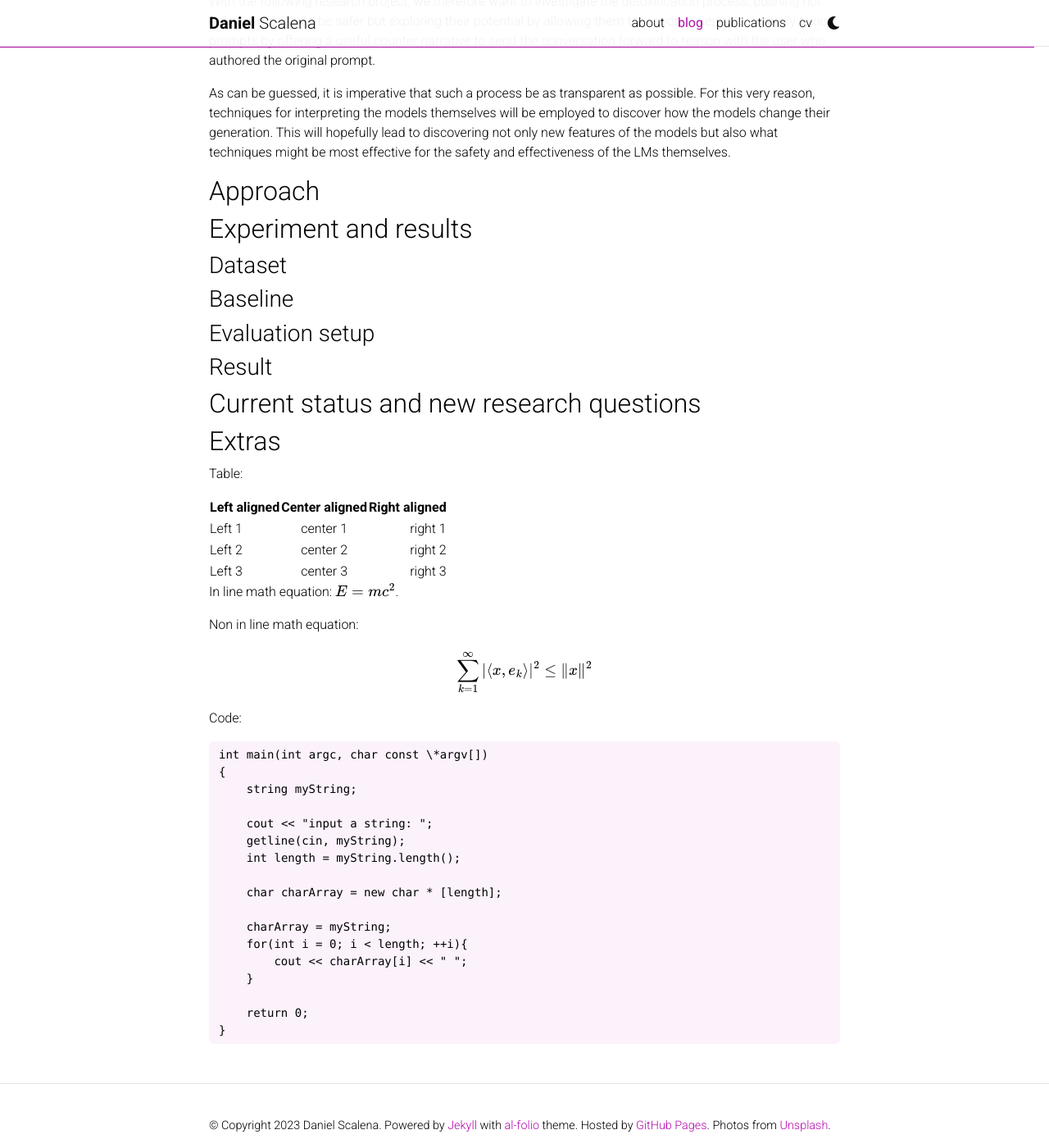
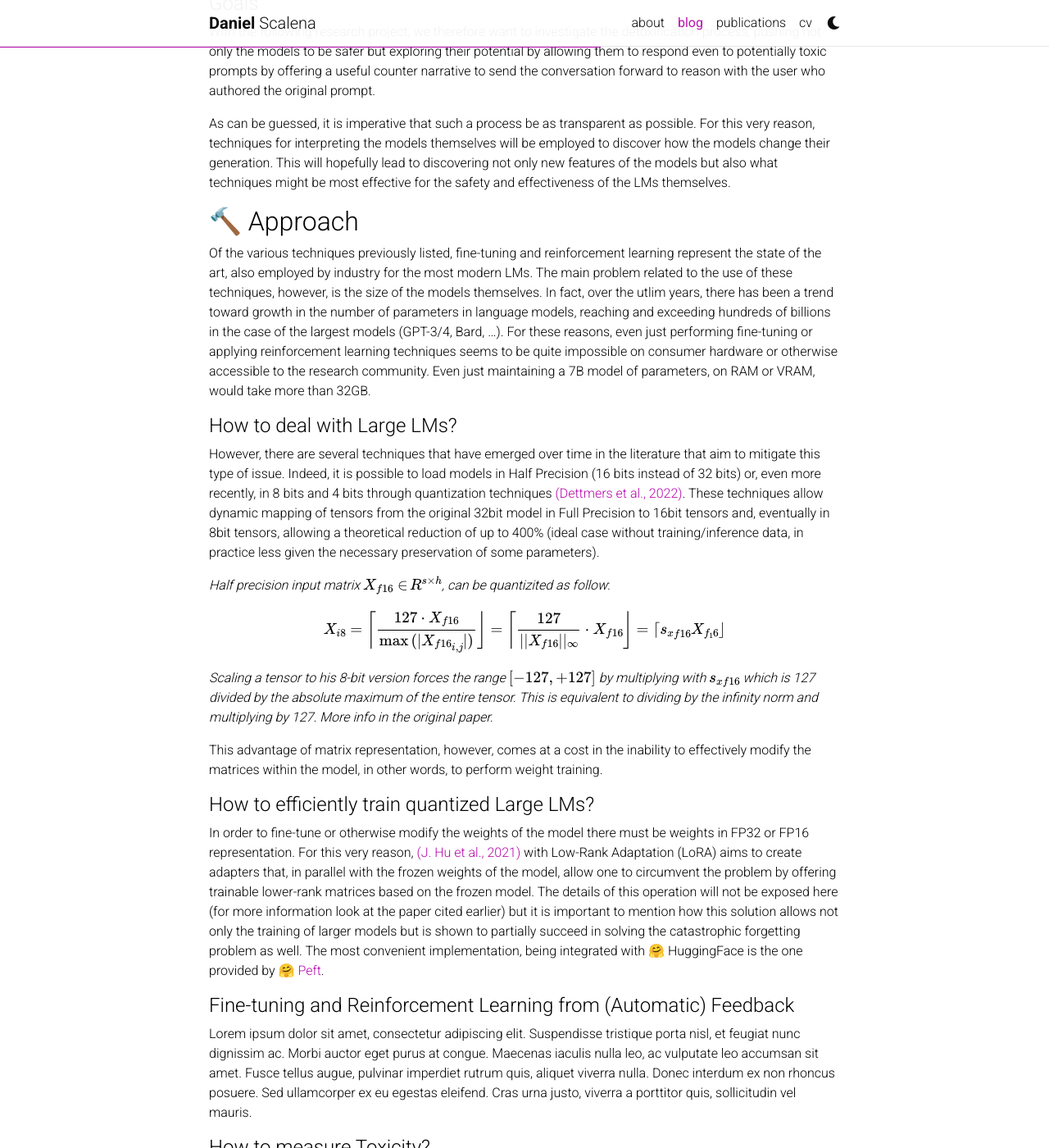
Before and after one commit to DanielSc4/danielsc4.github.io, a Jekyll site: the page built from _posts/2023-05-12-interpreting-detox-LM.md, in a window 1280 px wide and 1400 px high, scrolled down 1713 px. Shown: the whole window at 82% size. Built offline with Jekyll 4.4.1, drawn with Linux system fonts in a browser that asks for light colours; full-size pictures stand in for the smaller copies a plugin makes; comment, search, counter and statistics services are not loaded; a style sheet for code colours, icons or effects is not loaded; some of the changed text lies outside the part shown.

Commit message:
Blogpost update

````diff
--- a/_posts/2023-05-12-interpreting-detox-LM.md
+++ b/_posts/2023-05-12-interpreting-detox-LM.md
@@ -24,11 +24,11 @@ The work is supervised by:
 - [Elisabetta Fersini](https://en.unimib.it/elisabetta-fersini), Associate professor @ University of Milano - Bicocca
 
 
-## Abstract
+## 📜 Abstract
 
 **Language Models** (LMs) represent complex systems that are difficult to manage and deploy safely. For this reason, various techniques have been proposed over time with the aim of detoxifying and controlling the behaviour of the models after their training process. With this in mind, this research project aims to **explore the potential of the model detoxification process**. Known techniques of *fine-tuning* and *Reinforcement Learning from Human Feedback* (RLHF) will be explored leading to less toxic models. The work also aims to **understand the detoxification process through an exploration on the interpretability of the models** themselves, having the ultimate goal of **not limiting their responses** but offering a contronarrative with respect to potentially toxic prompts.
 
-## Introduction and State Of The Art
+## 🎨 Introduction and State Of The Art
 In the recent period, LMs are observing a rise in terms of parameters, complexity and consequently results obtained that, in some cases, manage to exceed even human capabilities for specific tasks [(Radford and Narasimhan, 2018)](https://s3-us-west-2.amazonaws.com/openai-assets/research-covers/language-unsupervised/language_understanding_paper.pdf). All this power, however, comes from large amounts of data used in the pre-training phase of LMs that learn primarily from corpora extracted from the Internet, forums and social media. The large availability of text on these platforms certainly implies an ease in extracting various aspects of language useful for the learning process but brings with it issues especially relevant to the quality and content itself in the text. Indeed, it is not at all uncommon to find toxic, dangerous, privacy-compromising content or more complex phenomena such as unintended bias hidden in the text itself [(Bender et al., 2021)](https://dl.acm.org/doi/10.1145/3442188.3445922). All these aspects, which are difficult to control *a priori*, inevitably end up in the data that make up the LMs' pre-training datasets, leading them to language generations that cannot always be considered safe and harmless [(Gehman et al., 2020)](https://aclanthology.org/2020.findings-emnlp.301.pdf).
 
 It is for this reason that efforts in research have been made to try to mitigate these phenomena as much as possible, both from the data point of view and from the point of view of the pre-trained LMs. Among the best known techniques can be found fine-tuning, RLHF [(Bai et al., 2022)](https://arxiv.org/abs/2204.05862) and model steering [(Dathathri et al. 2020)](https://arxiv.org/abs/1912.02164). These techniques turn out to be more than effective in controlling the toxicity in model input/output but, especially in the presence of particularly "tendentious" cases it still remains possible to fool the models that still end up generating potentially toxic or unsafe responses. In addition, the most well-known response pattern to prompts deemed as dangerous is to stop the conversation, trying to stop proceeding to toxic behaviors (e.g., "As an AI Language Model I cannot answer this question, ...").
@@ -36,32 +36,67 @@ It is for this reason that efforts in research have been made to try to mitigate
 {% include figure.html path="assets/img/detox_LMs/Example_chatGPT_toxic.png" class="img-fluid rounded z-depth-1" zoomable=true %}
 *Toxic Prompt on [ChatGPT](https://openai.com/blog/chatgpt) that generates conversation blocking*
 
+#### Goals
+
 With the following research project, we therefore want to investigate the detoxification process, pushing not only the models to be safer but exploring their potential by allowing them to respond even to potentially toxic prompts by offering a useful counter narrative to send the conversation forward to reason with the user who authored the original prompt.
 
 As can be guessed, it is imperative that such a process be as transparent as possible. For this very reason, techniques for interpreting the models themselves will be employed to discover how the models change their generation. This will hopefully lead to discovering not only new features of the models but also what techniques might be most effective for the safety and effectiveness of the LMs themselves.
 
 
-## Approach
+## 🔨 Approach
+
+Of the various techniques previously listed, fine-tuning and reinforcement learning represent the state of the art, also employed by industry for the most modern LMs. The main problem related to the use of these techniques, however, is the size of the models themselves. In fact, over the utlim years, there has been a trend toward growth in the number of parameters in language models, reaching and exceeding hundreds of billions in the case of the largest models (GPT-3/4, Bard, ...). For these reasons, even just performing fine-tuning or applying reinforcement learning techniques seems to be quite impossible on consumer hardware or otherwise accessible to the research community. Even just maintaining a 7B model of parameters, on RAM or VRAM, would take more than 32GB.
+
+#### How to deal with Large LMs?
+
+However, there are several techniques that have emerged over time in the literature that aim to mitigate this type of issue. Indeed, it is possible to load models in Half Precision (16 bits instead of 32 bits) or, even more recently, in 8 bits and 4 bits through quantization techniques [(Dettmers et al., 2022)](https://arxiv.org/abs/2208.07339). These techniques allow dynamic mapping of tensors from the original 32bit model in Full Precision to 16bit tensors and, eventually in 8bit tensors, allowing a theoretical reduction of up to 400% (ideal case without training/inference data, in practice less given the necessary preservation of some parameters).
+
+*Half precision input matrix $$X_{f16} \in \!R^{s×h}$$, can be quantizited as follow*:
+
+$$
+X_{i 8} = \biggl \lceil \frac{127 \cdot X_{f16}}{\max{(|{X_{f16}}_{i,j} |)}}  \biggr \rfloor =
+\biggl \lceil \frac{127}{||X_{f16}||_{\infty}} \cdot X_{f16} \biggr \rfloor =
+\lceil {s_x}_{f16} X_{f_16} \rfloor
+$$
+
+*Scaling a tensor to his 8-bit version forces the range* $$[-127, +127]$$ *by multiplying with* $$ {s_x}_{f16} $$ *which
+is 127 divided by the absolute maximum of the entire tensor. This is equivalent to dividing by the infinity norm and multiplying by 127. More info in the original paper.*
+
+This advantage of matrix representation, however, comes at a cost in the inability to effectively modify the matrices within the model, in other words, to perform weight training.
+
+#### How to efficiently train quantized Large LMs?
+
+In order to fine-tune or otherwise modify the weights of the model there must be weights in FP32 or FP16 representation. For this very reason, [(J. Hu et al., 2021)](https://arxiv.org/abs/2106.09685) with Low-Rank Adaptation (LoRA) aims to create adapters that, in parallel with the frozen weights of the model, allow one to circumvent the problem by offering trainable lower-rank matrices based on the frozen model. The details of this operation will not be exposed here (for more information look at the paper cited earlier) but it is important to mention how this solution allows not only the training of larger models but is shown to partially succeed in solving the catastrophic forgetting problem as well. The most convenient implementation, being integrated with 🤗 HuggingFace is the one provided by 🤗 [Peft](https://huggingface.co/blog/peft).
+
+
+#### Fine-tuning and Reinforcement Learning from (Automatic) Feedback
+
+Lorem ipsum dolor sit amet, consectetur adipiscing elit. Suspendisse tristique porta nisl, et feugiat nunc dignissim ac. Morbi auctor eget purus at congue. Maecenas iaculis nulla leo, ac vulputate leo accumsan sit amet. Fusce tellus augue, pulvinar imperdiet rutrum quis, aliquet viverra nulla. Donec interdum ex non rhoncus posuere. Sed ullamcorper ex eu egestas eleifend. Cras urna justo, viverra a porttitor quis, sollicitudin vel mauris.
+
+
+#### How to measure Toxicity?
+
+Lorem ipsum dolor sit amet, consectetur adipiscing elit. Suspendisse tristique porta nisl, et feugiat nunc dignissim ac. Morbi auctor eget purus at congue. Maecenas iaculis nulla leo, ac vulputate leo accumsan sit amet. Fusce tellus augue, pulvinar imperdiet rutrum quis, aliquet viverra nulla. Donec interdum ex non rhoncus posuere. Sed ullamcorper ex eu egestas eleifend. Cras urna justo, viverra a porttitor quis, sollicitudin vel mauris.
 
 
 
 
+## 🔬 Experiment and results
 
-## Experiment and results
+Lorem ipsum dolor sit amet, consectetur adipiscing elit. Suspendisse tristique porta nisl, et feugiat nunc dignissim ac. Morbi auctor eget purus at congue. Maecenas iaculis nulla leo, ac vulputate leo accumsan sit amet. Fusce tellus augue, pulvinar imperdiet rutrum quis, aliquet viverra nulla. Donec interdum ex non rhoncus posuere. Sed ullamcorper ex eu egestas eleifend. Cras urna justo, viverra a porttitor quis, sollicitudin vel mauris.
 
 ### Dataset
+Lorem ipsum dolor sit amet, consectetur adipiscing elit. Suspendisse tristique porta nisl, et feugiat nunc dignissim ac. Morbi auctor eget purus at congue. Maecenas iaculis nulla leo, ac vulputate leo accumsan sit amet.
+
 ### Baseline
-### Evaluation setup
-### Result
+Lorem ipsum dolor sit amet, consectetur adipiscing elit. Suspendisse tristique porta nisl, et feugiat nunc dignissim ac. Morbi auctor eget purus at congue. Maecenas iaculis nulla leo, ac vulputate leo accumsan sit amet.
 
 
-## Current status and new research questions
+### Evaluation setup
 
+Lorem ipsum dolor sit amet, consectetur adipiscing elit. Suspendisse tristique porta nisl, et feugiat nunc dignissim ac. Morbi auctor eget purus at congue. Maecenas iaculis nulla leo, ac vulputate leo accumsan sit amet.
 
-
-## Extras
-
-Table:
+### Result
 
 | Left aligned | Center aligned | Right aligned |
 | :----------- | :------------: | ------------: |
@@ -70,31 +105,9 @@ Table:
 | Left 3       | center 3       | right 3       |
 
 
-In line math equation: $$ E = mc^2 $$.
+Lorem ipsum dolor sit amet, consectetur adipiscing elit. Suspendisse tristique porta nisl, et feugiat nunc dignissim ac. Morbi auctor eget purus at congue. Maecenas iaculis nulla leo, ac vulputate leo accumsan sit amet.
 
-Non in line math equation:
 
-$$
-\sum_{k=1}^\infty |\langle x, e_k \rangle|^2 \leq \|x\|^2
-$$
+## 🚀 Current status and new research questions
 
-Code:
-```c++
-int main(int argc, char const \*argv[])
-{
-    string myString;
-
-    cout << "input a string: ";
-    getline(cin, myString);
-    int length = myString.length();
-
-    char charArray = new char * [length];
-
-    charArray = myString;
-    for(int i = 0; i < length; ++i){
-        cout << charArray[i] << " ";
-    }
-
-    return 0;
-}
-```
+Lorem ipsum dolor sit amet, consectetur adipiscing elit. Suspendisse tristique porta nisl, et feugiat nunc dignissim ac. Morbi auctor eget purus at congue. Maecenas iaculis nulla leo, ac vulputate leo accumsan sit amet. Fusce tellus augue, pulvinar imperdiet rutrum quis, aliquet viverra nulla. Donec interdum ex non rhoncus posuere. Sed ullamcorper ex eu egestas eleifend. Cras urna justo, viverra a porttitor quis, sollicitudin vel mauris.
````
